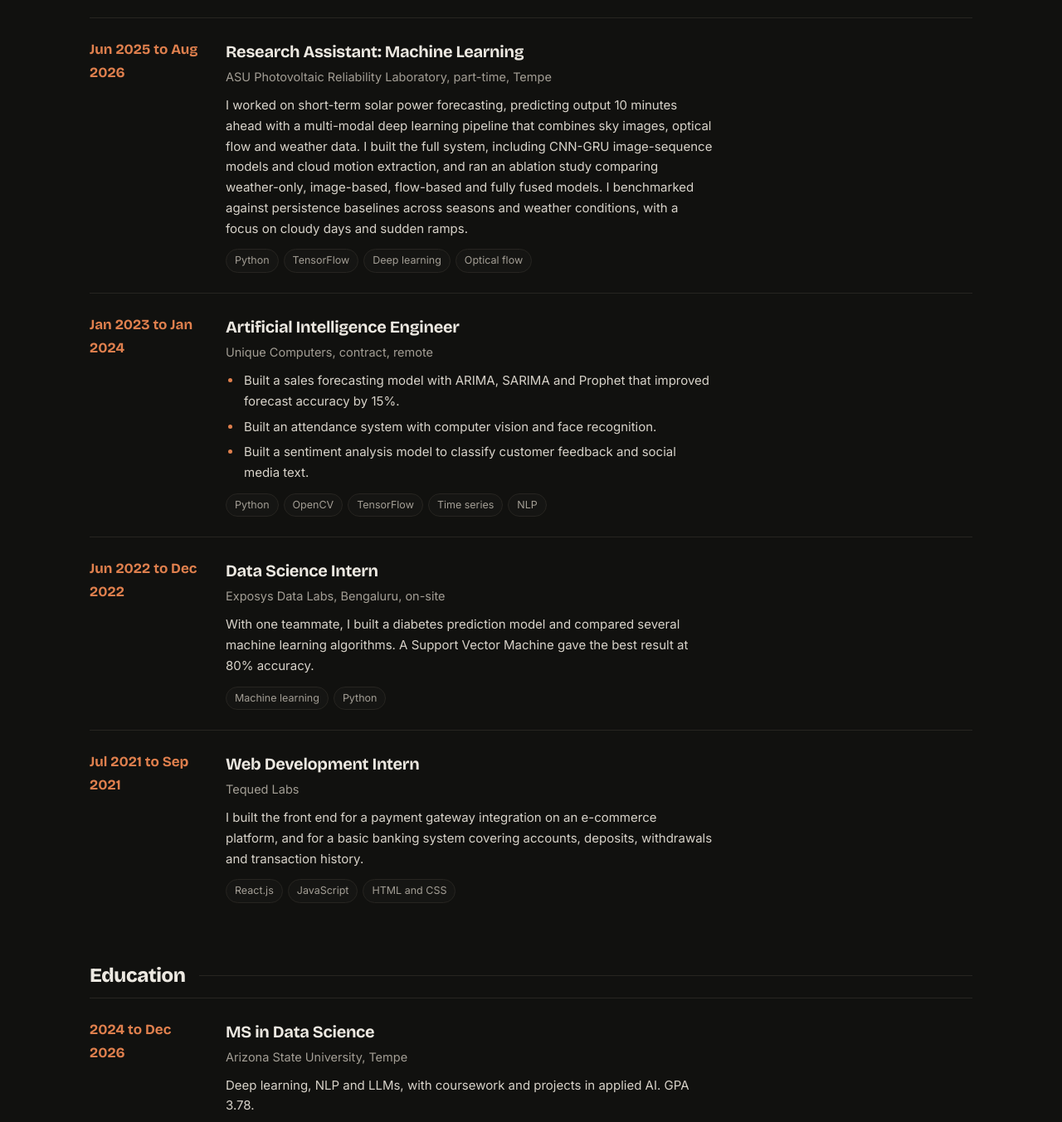
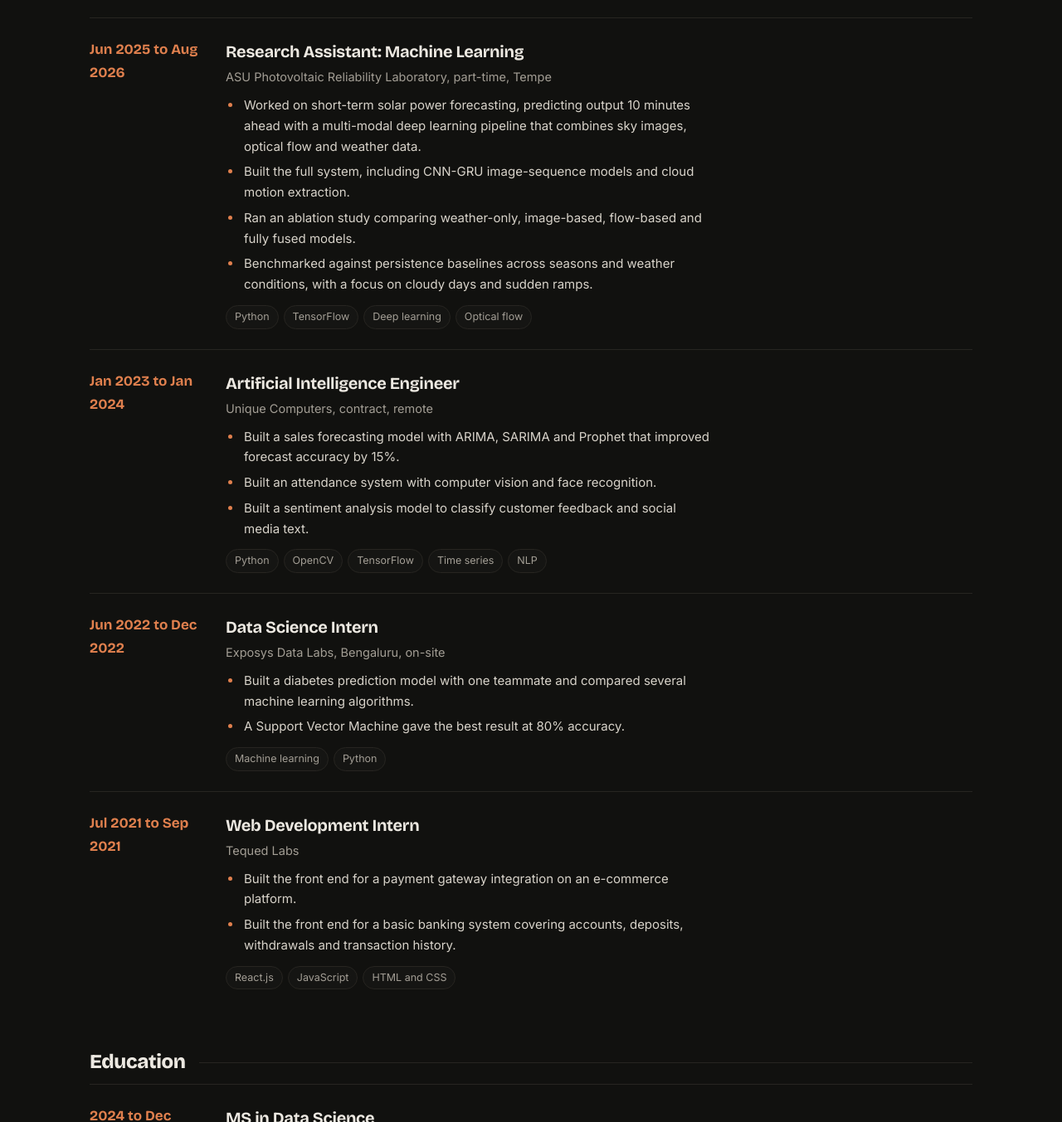
Before and after one commit to shashanksevyanaik/Portfolio, a plain HTML site: page index.html in a window 1280 px wide. Shown: the part 5067-6420 px from the top of the page at 83% size. Drawn offline with nearby package versions, Linux system fonts and the light colour scheme.

Commit message:
Add files via upload

```diff
--- a/index.html
+++ b/index.html
@@ -768,7 +768,12 @@
         <div>
           <h3>Research Assistant: Machine Learning</h3>
           <div class="where">ASU Photovoltaic Reliability Laboratory, part-time, Tempe</div>
-          <p class="note">I worked on short-term solar power forecasting, predicting output 10 minutes ahead with a multi-modal deep learning pipeline that combines sky images, optical flow and weather data. I built the full system, including CNN-GRU image-sequence models and cloud motion extraction, and ran an ablation study comparing weather-only, image-based, flow-based and fully fused models. I benchmarked against persistence baselines across seasons and weather conditions, with a focus on cloudy days and sudden ramps.</p>
+          <ul class="bul">
+            <li>Worked on short-term solar power forecasting, predicting output 10 minutes ahead with a multi-modal deep learning pipeline that combines sky images, optical flow and weather data.</li>
+            <li>Built the full system, including CNN-GRU image-sequence models and cloud motion extraction.</li>
+            <li>Ran an ablation study comparing weather-only, image-based, flow-based and fully fused models.</li>
+            <li>Benchmarked against persistence baselines across seasons and weather conditions, with a focus on cloudy days and sudden ramps.</li>
+          </ul>
           <div class="tagrow"><span>Python</span><span>TensorFlow</span><span>Deep learning</span><span>Optical flow</span></div>
         </div>
       </div>
@@ -792,7 +797,10 @@
         <div>
           <h3>Data Science Intern</h3>
           <div class="where">Exposys Data Labs, Bengaluru, on-site</div>
-          <p class="note">With one teammate, I built a diabetes prediction model and compared several machine learning algorithms. A Support Vector Machine gave the best result at 80% accuracy.</p>
+          <ul class="bul">
+            <li>Built a diabetes prediction model with one teammate and compared several machine learning algorithms.</li>
+            <li>A Support Vector Machine gave the best result at 80% accuracy.</li>
+          </ul>
           <div class="tagrow"><span>Machine learning</span><span>Python</span></div>
         </div>
       </div>
@@ -802,7 +810,10 @@
         <div>
           <h3>Web Development Intern</h3>
           <div class="where">Tequed Labs</div>
-          <p class="note">I built the front end for a payment gateway integration on an e-commerce platform, and for a basic banking system covering accounts, deposits, withdrawals and transaction history.</p>
+          <ul class="bul">
+            <li>Built the front end for a payment gateway integration on an e-commerce platform.</li>
+            <li>Built the front end for a basic banking system covering accounts, deposits, withdrawals and transaction history.</li>
+          </ul>
           <div class="tagrow"><span>React.js</span><span>JavaScript</span><span>HTML and CSS</span></div>
         </div>
       </div>
```
